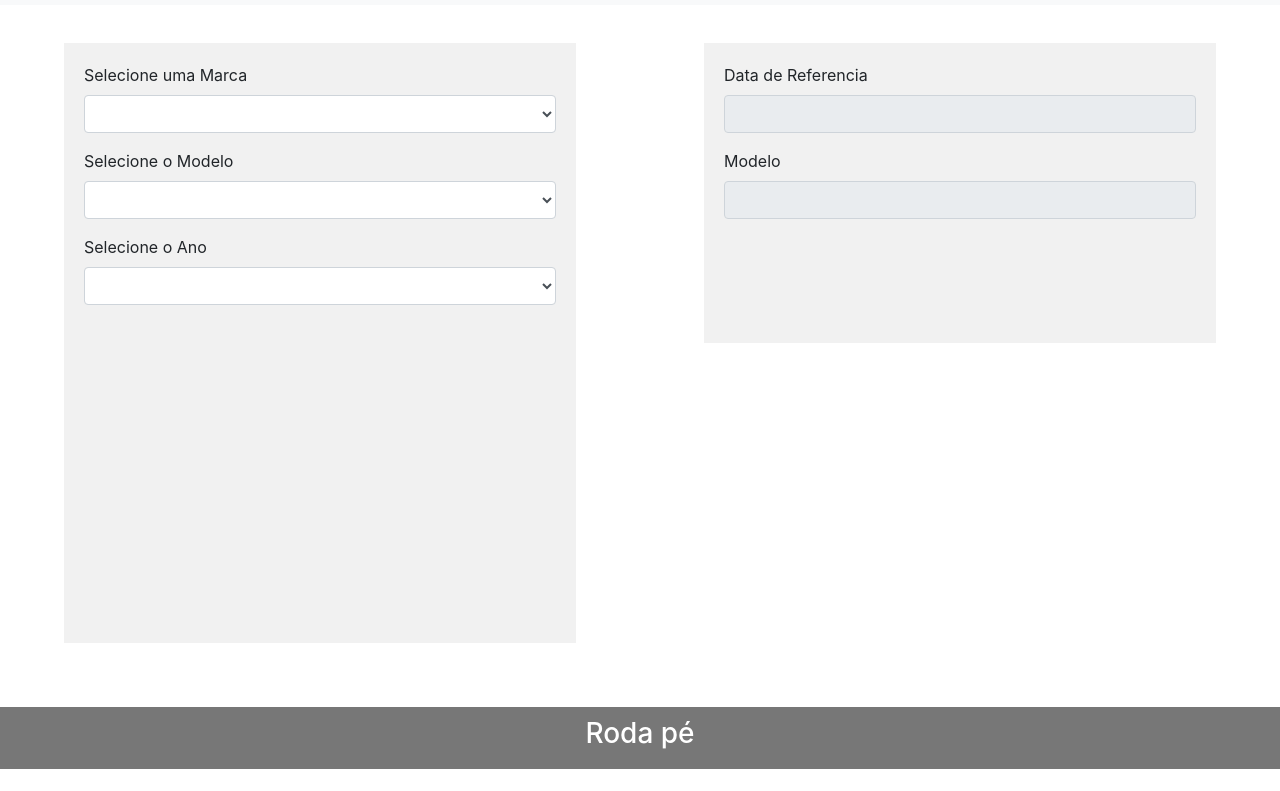
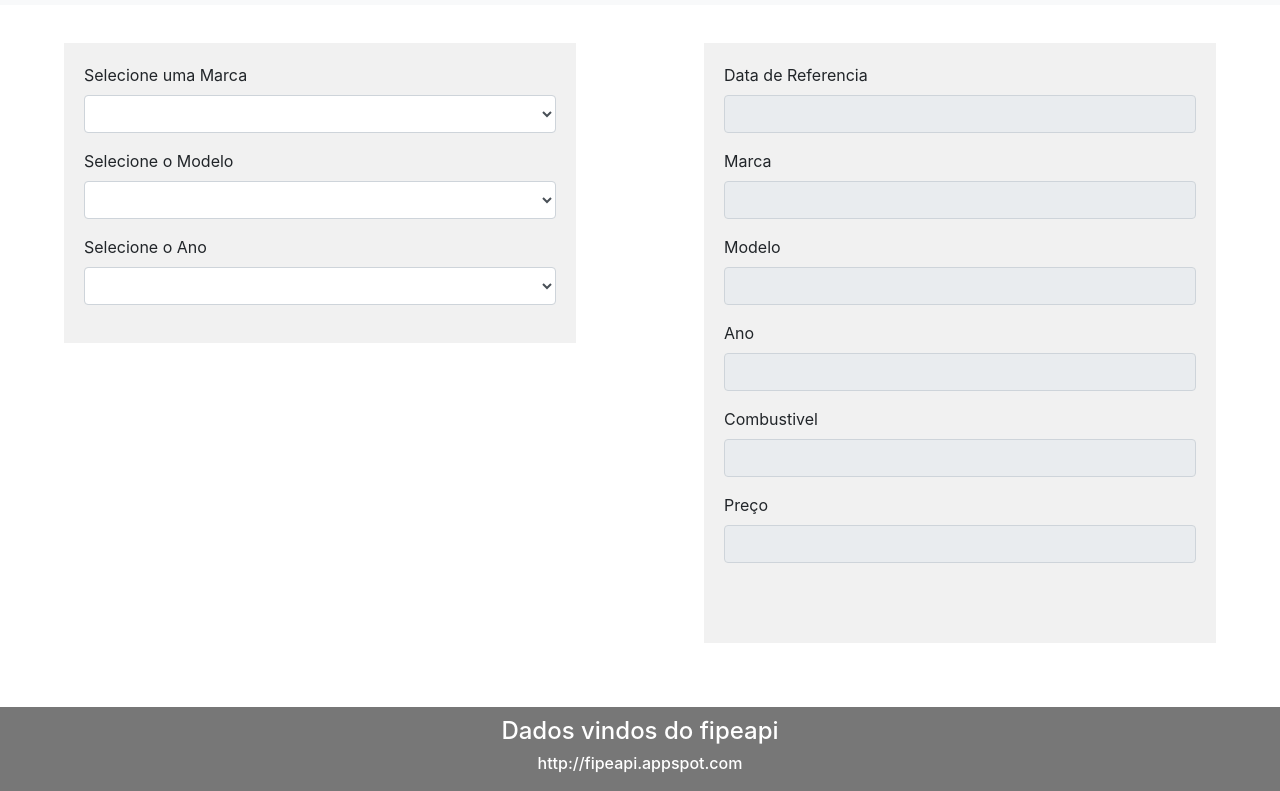
Before and after one commit to wdev007/tabela-Fipe, a plain HTML site: page index.html in a window 1280 px wide. Shown: the part 66-857 px from the top of the page. Before the commit the page ends 835 px from the top, so only its background shows below. Drawn offline with nearby package versions, Linux system fonts and the light colour scheme; no server answers.

Commit message:
projeto funcionando

```diff
--- a/css/layout.css
+++ b/css/layout.css
@@ -31,6 +31,9 @@ nav ul {
   list-style-type: none;
   padding: 0;
 } */
+footer {
+  margin-bottom: 0;
+}
 
 #form-tb-fipe {
   display: inline-block;
@@ -38,7 +41,7 @@ nav ul {
   padding: 20px;
   width: 40%;
   background-color: #f1f1f1;
-  height: 600px; /* only for demonstration, should be removed */
+  height: 300px; /* only for demonstration, should be removed */
   margin-left: 5%;
   margin-bottom: 5%;
   margin-top: 3%;
@@ -50,7 +53,7 @@ nav ul {
   padding: 20px;
   width: 40%;
   background-color: #f1f1f1;
-  height: 300px; /* only for demonstration, should be removed */
+  height: 600px; /* only for demonstration, should be removed */
   margin-left: 10%;
   margin-bottom: 5%;
   margin-top: 3%;
--- a/index.html
+++ b/index.html
@@ -80,6 +80,9 @@
             <select class="form-control" name="ano" id="selectAno"></select>
           </div>
         </form>
+        <!-- <div class="spinner-border text-success" role="status">
+          <span class="sr-only">Loading...</span>
+        </div> -->
       </article>
 
       <article id="informacoes">
@@ -95,10 +98,50 @@
           </div>
 
           <div class="form-group">
+            <label for="marca-info">Marca</label>
+            <input
+              type="text"
+              id="marca-info"
+              class="form-control"
+              placeholder=""
+            />
+          </div>
+
+          <div class="form-group">
             <label for="modelo-info">Modelo</label>
             <input
               type="text"
               id="modelo-info"
+              class="form-control"
+              placeholder=""
+            />
+          </div>
+
+          <div class="form-group">
+            <label for="ano-info">Ano</label>
+            <input
+              type="text"
+              id="ano-info"
+              class="form-control"
+              placeholder=""
+            />
+          </div>
+
+          <div class="form-group">
+            <label for="combustivel-info">Combustivel</label>
+            <input
+              type="text"
+              id="combustivel-info"
+              class="form-control"
+              placeholder=""
+            />
+          </div>
+
+          <div class="form-group">
+            <label for="preco-info">Preço</label>
+            <input
+              type="text"
+              id="preco-info"
               class="form-control"
               placeholder=""
             />
@@ -108,7 +151,8 @@
     </section>
 
     <footer>
-      <h3>Roda pé</h3>
+      <h4>Dados vindos do fipeapi</h4>
+      <h6>http://fipeapi.appspot.com</h6>
     </footer>
 
     <script src="./js/api.js"></script>
--- a/js/api.js
+++ b/js/api.js
@@ -52,7 +52,12 @@ selectAno.addEventListener("change", () => {
   fetch(`${baseUrl}/veiculo/${marca}/${modelo}/${ano}.json`)
     .then(data => data.json())
     .then(data => {
+      console.log(data);
       document.querySelector("#data-referencia").value = data.referencia;
       document.querySelector("#modelo-info").value = data.name;
+      document.querySelector("#marca-info").value = data.marca;
+      document.querySelector("#ano-info").value = data.ano_modelo;
+      document.querySelector("#combustivel-info").value = data.combustivel;
+      document.querySelector("#preco-info").value = data.preco;
     });
 });
```
